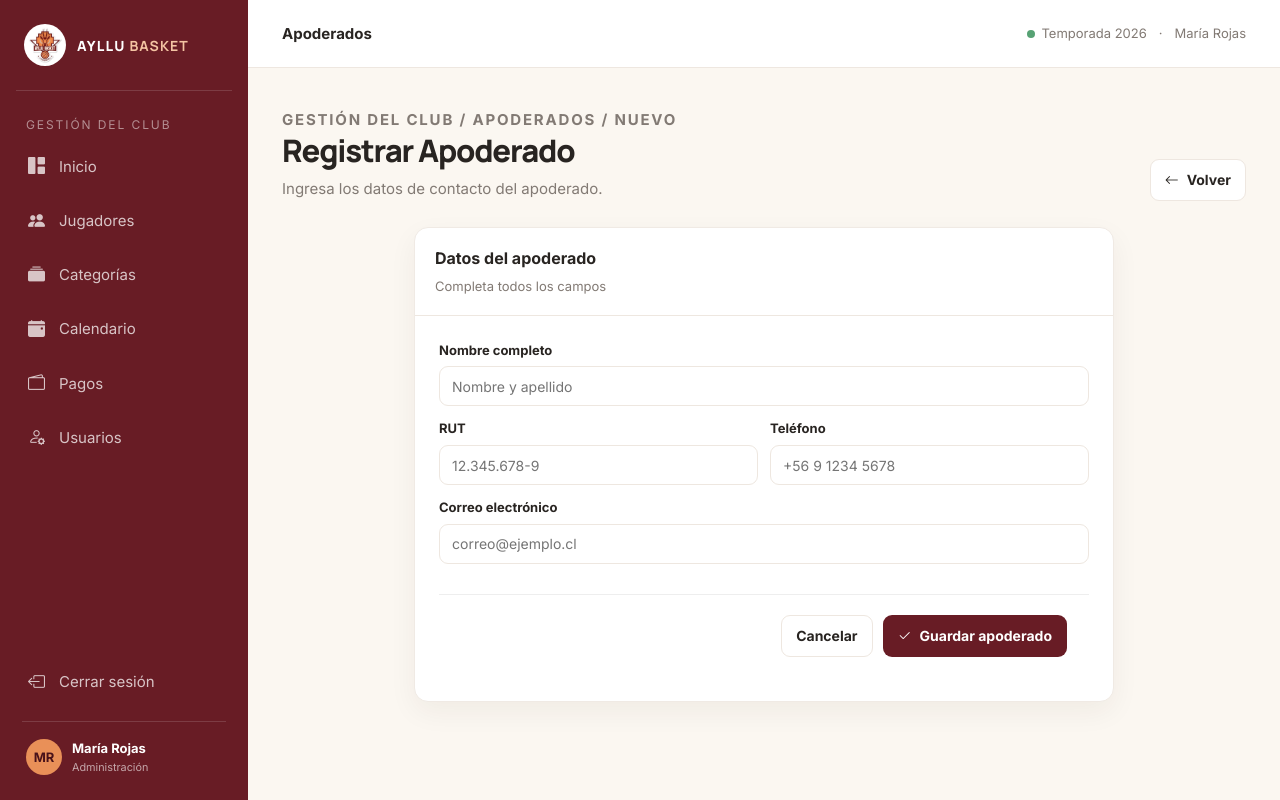
After one commit to SamvelMMIII/sistema-ayllu-basket, a Django app: page /apoderados/registrar/ in a window 1280 px wide. The commit adds this page. Run offline with Django 5.2, Linux system fonts and the light colour scheme.

Commit message:
feat: se agreo registrar y asociar apoderados
ahora se puede crear apoderados para asociarlos a los jugadores

```diff
--- a/gestion/forms.py
+++ b/gestion/forms.py
@@ -1,5 +1,24 @@
 from django import forms
-from .models import Jugador
+from .models import Jugador, Apoderado
+
+
+class ApoderadoForm(forms.ModelForm):
+    class Meta:
+        model = Apoderado
+        fields = ['nombre_completo', 'rut_apoderado', 'telefono', 'correo']
+        widgets = {
+            'nombre_completo': forms.TextInput(attrs={'class': 'field', 'placeholder': 'Nombre y apellido'}),
+            'rut_apoderado': forms.TextInput(attrs={'class': 'field', 'placeholder': '12.345.678-9'}),
+            'telefono': forms.TextInput(attrs={'class': 'field', 'placeholder': '+56 9 1234 5678'}),
+            'correo': forms.EmailInput(attrs={'class': 'field', 'placeholder': 'correo@ejemplo.cl'}),
+        }
+        labels = {
+            'nombre_completo': 'Nombre completo',
+            'rut_apoderado': 'RUT',
+            'telefono': 'Teléfono',
+            'correo': 'Correo electrónico',
+        }
+
 
 class JugadorForm(forms.ModelForm):
     class Meta:
--- /dev/null
+++ b/gestion/templates/gestion/registrar_apoderado.html
@@ -0,0 +1,88 @@
+{% load static %}
+<!doctype html>
+<html lang="es">
+  <head>
+    <meta charset="UTF-8">
+    <meta name="viewport" content="width=device-width, initial-scale=1">
+    <title>Registrar Apoderado | Ayllu Basket</title>
+    <link rel="stylesheet" href="https://cdn.jsdelivr.net/npm/bootstrap-icons@1.11.3/font/bootstrap-icons.min.css">
+    <link rel="stylesheet" href="{% static 'gestion/recursos/css/estilos.css' %}">
+    <link rel="stylesheet" href="{% static 'gestion/recursos/css/jugadores.css' %}">
+  </head>
+  <body>
+    <div class="shell">
+      <aside class="sidebar">
+        <a class="brand" href="{% url 'gestion:home' %}"><img src="{% static 'gestion/recursos/img/ayllu-basket-logo.jpg' %}" alt=""><span>AYLLU <b>BASKET</b></span></a>
+        <p class="nav-label">Gestión del club</p>
+        <nav class="nav-list">
+          <a class="nav-link" href="{% url 'gestion:home' %}"><i class="bi bi-grid-1x2-fill"></i><span>Inicio</span></a>
+          <a class="nav-link" href="{% url 'gestion:jugadores' %}"><i class="bi bi-people-fill"></i><span>Jugadores</span></a>
+          <a class="nav-link" href="{% url 'gestion:categorias' %}"><i class="bi bi-collection-fill"></i><span>Categorías</span></a>
+          <a class="nav-link" href="{% url 'gestion:calendario' %}"><i class="bi bi-calendar-event-fill"></i><span>Calendario</span></a>
+          <a class="nav-link" href="{% url 'gestion:pagos' %}"><i class="bi bi-wallet2"></i><span>Pagos</span></a>
+          <a class="nav-link" href="{% url 'gestion:usuarios' %}"><i class="bi bi-person-gear"></i><span>Usuarios</span></a>
+        </nav>
+        <div class="sidebar-bottom">
+          <a class="nav-link" href="{% url 'gestion:acceso' %}" data-logout><i class="bi bi-box-arrow-left"></i><span>Cerrar sesión</span></a>
+          <div class="profile">
+            <span class="avatar">MR</span><span class="profile-copy"><strong data-user-display>María Rojas</strong><small>Administración</small></span>
+          </div>
+        </div>
+      </aside>
+      <div class="workspace">
+        <header class="topbar">
+          <span class="topbar-title">Apoderados</span><span class="topbar-right"><span><i class="online-dot"></i>Temporada 2026</span><span>·</span><span data-user-display>María Rojas</span></span>
+        </header>
+        <main class="main">
+          <section class="page-heading">
+            <div>
+              <p class="eyebrow">Gestión del club / Apoderados / Nuevo</p>
+              <h1>Registrar Apoderado</h1>
+              <p>Ingresa los datos de contacto del apoderado.</p>
+            </div>
+            <div class="actions">
+              <a href="{% url 'gestion:apoderados' %}" class="btn btn-light"><i class="bi bi-arrow-left"></i> Volver</a>
+            </div>
+          </section>
+
+          <article class="card" style="max-width: 700px; margin: 0 auto;">
+            <div class="card-head">
+              <div>
+                <h2 class="card-title">Datos del apoderado</h2>
+                <p class="card-subtitle">Completa todos los campos</p>
+              </div>
+            </div>
+            <div class="card-body" style="padding: 24px;">
+              <form method="post">
+                {% csrf_token %}
+                <div class="form-grid">
+                  <div class="form-field full">
+                    <label>{{ form.nombre_completo.label }}</label>
+                    {{ form.nombre_completo }}
+                  </div>
+                  <div class="form-field">
+                    <label>{{ form.rut_apoderado.label }}</label>
+                    {{ form.rut_apoderado }}
+                  </div>
+                  <div class="form-field">
+                    <label>{{ form.telefono.label }}</label>
+                    {{ form.telefono }}
+                  </div>
+                  <div class="form-field full">
+                    <label>{{ form.correo.label }}</label>
+                    {{ form.correo }}
+                  </div>
+                </div>
+                <div class="modal-actions" style="margin-top: 30px; padding-top: 20px; border-top: 1px solid #eee; display: flex; justify-content: flex-end; gap: 10px;">
+                  <a href="{% url 'gestion:apoderados' %}" class="btn btn-light">Cancelar</a>
+                  <button class="btn btn-primary" type="submit"><i class="bi bi-check2"></i> Guardar apoderado</button>
+                </div>
+              </form>
+            </div>
+          </article>
+        </main>
+      </div>
+    </div>
+    <script src="{% static 'gestion/recursos/js/app.js' %}"></script>
+  </body>
+</html>
--- a/gestion/templates/gestion/registrar_jugador.html
+++ b/gestion/templates/gestion/registrar_jugador.html
@@ -86,6 +86,7 @@
                     {{ form.apoderado }}
                     <small style="color: red;">{{ form.apoderado.errors }}</small>
                     <p class="form-hint" style="margin-top: 8px; font-size: 0.85em; color: #666;">
+                      <a href="{% url 'gestion:registrar_apoderado' %}" target="_blank">Crear uno nuevo</a>
                     </p>
                   </div>
 
--- a/gestion/urls.py
+++ b/gestion/urls.py
@@ -12,4 +12,6 @@ urlpatterns = [
     path("pagos/", views.pagos, name="pagos"),
     path("usuarios/", views.usuarios, name="usuarios"),
     path("jugadores/registrar/", views.registrar_jugador, name="registrar_jugador"),
+    path("apoderados/", views.apoderados, name="apoderados"),
+    path("apoderados/registrar/", views.registrar_apoderado, name="registrar_apoderado"),
 ]
--- a/gestion/views.py
+++ b/gestion/views.py
@@ -1,6 +1,6 @@
 from django.shortcuts import render, redirect
-from .models import Jugador
-from .forms import JugadorForm
+from .models import Jugador, Apoderado
+from .forms import JugadorForm, ApoderadoForm
 
 def acceso(request):
     return render(request, "gestion/acceso.html")
@@ -20,6 +20,21 @@ def registrar_jugador(request):
 
     return render(request, "gestion/registrar_jugador.html", {'form': form})
 
+def apoderados(request):
+    lista = Apoderado.objects.all().order_by('nombre_completo')
+    return render(request, "gestion/apoderados.html", {'apoderados': lista})
+
+
+def registrar_apoderado(request):
+    if request.method == 'POST':
+        form = ApoderadoForm(request.POST)
+        if form.is_valid():
+            form.save()
+            return redirect('gestion:apoderados')
+    else:
+        form = ApoderadoForm()
+    return render(request, "gestion/registrar_apoderado.html", {'form': form})
+
 def home(request):
     return render(request, "gestion/home.html")
 
```
Also changed, not shown: gestion/templates/gestion/apoderados.html (added, +89 -0 lines).
